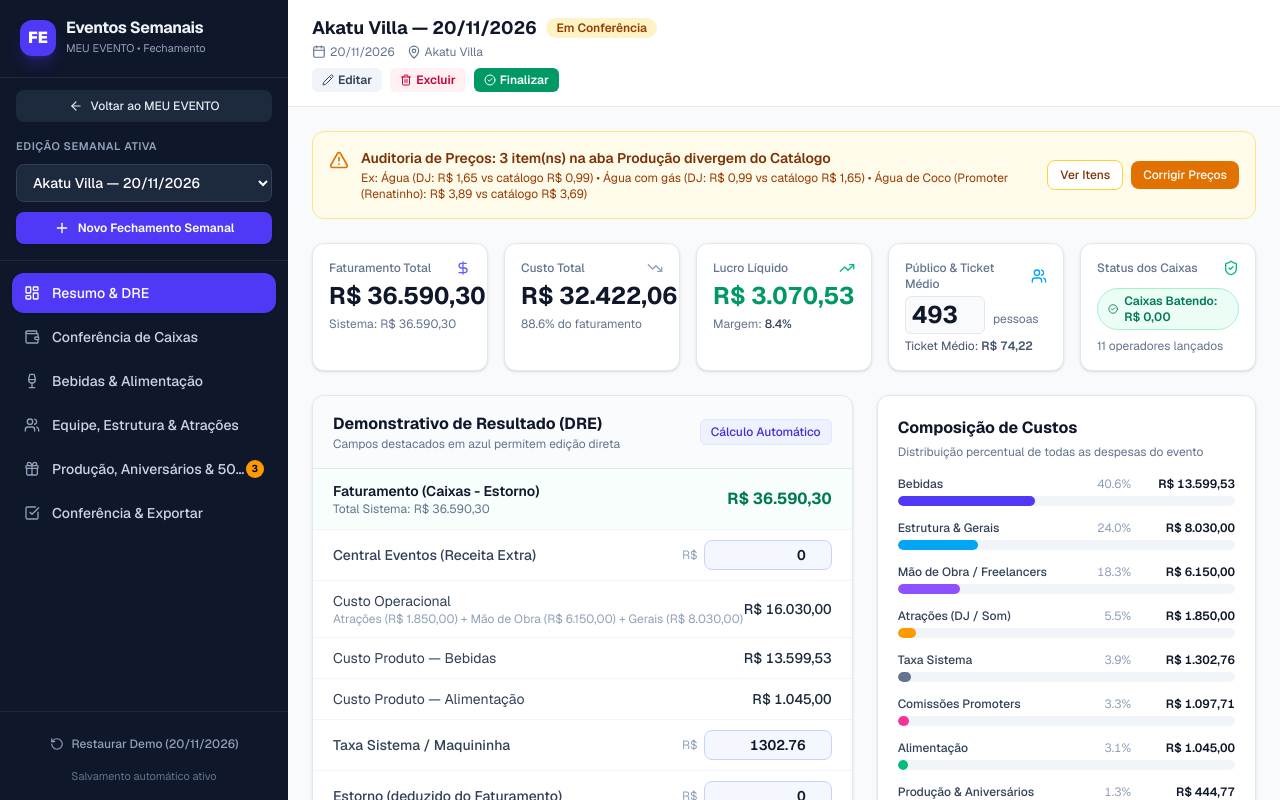
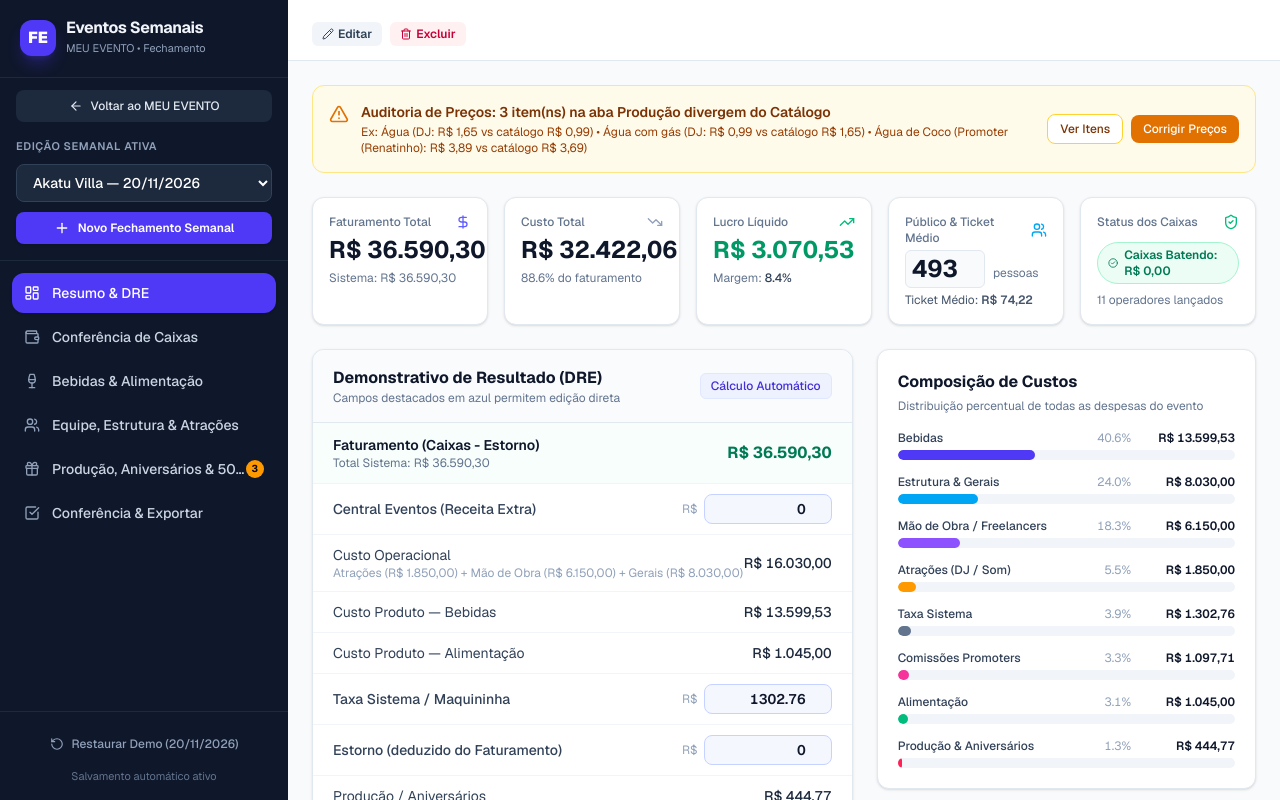
Before and after one commit to thiagomazeo/meu-evento, a Next.js app: page /eventos-semanais in a window 1280 px wide. Shown: the top 800 px of the page. Built offline with nearby package versions, Linux system fonts and the light colour scheme.

Commit message:
Remove botao Finalizar do cabecalho de Eventos Semanais

```diff
--- a/src/app/eventos-semanais/page.tsx
+++ b/src/app/eventos-semanais/page.tsx
@@ -529,16 +529,7 @@ const openEditEventModal = () => {
     showToast(`Fechamento "${activeEvent.name}" excluído.`);
   };
 
-  const handleFinalizeEvent = () => {
-    const isFinalizado = activeEvent.status === 'Finalizado';
-    const nextStatus = isFinalizado ? 'Em Conferência' : 'Finalizado';
-    updateActiveEvent((ev) => ({ ...ev, status: nextStatus }));
-    showToast(
-      isFinalizado
-        ? 'Fechamento reaberto para conferência.'
-        : 'Fechamento salvo e marcado como Finalizado!'
-    );
-  };
+
   const handleFixPriceMismatches = () => {
     const mismatchMap = new Map(metrics.priceMismatches.map((m) => [m.id, m.catalogPrice]));
     updateActiveEvent((ev) => ({
@@ -1718,28 +1709,7 @@ const openEditEventModal = () => {
 
       <div className="flex-1 flex flex-col min-w-0">
         <header className="sticky top-0 z-30 bg-white/90 backdrop-blur border-b border-slate-200 px-4 sm:px-6 py-3.5 flex items-center justify-between gap-4">
-         <div className="min-w-0">
-              <div className="flex items-center gap-2.5 flex-wrap">
-                <h1 className="text-base sm:text-lg font-bold text-slate-900 truncate">{activeEvent.name}</h1>
-                <span
-                  className={`inline-flex items-center gap-1 px-2.5 py-0.5 rounded-full text-xs font-semibold ${
-                    activeEvent.status === 'Finalizado' || activeEvent.status === 'Fechado e Aprovado'
-                      ? 'bg-emerald-100 text-emerald-800'
-                      : 'bg-amber-100 text-amber-800'
-                  }`}
-                >
-                  {activeEvent.status}
-                </span>
-              </div>
-              <div className="flex items-center gap-3 text-xs text-slate-500 mt-0.5">
-                <span className="inline-flex items-center gap-1">
-                  <Calendar className="w-3.5 h-3.5" /> {activeEvent.date.split('-').reverse().join('/')}
-                </span>
-                <span className="inline-flex items-center gap-1">
-                  <MapPin className="w-3.5 h-3.5" /> {activeEvent.venue}
-                </span>
-              </div>
-              <div className="flex items-center gap-2 mt-2 flex-wrap print:hidden">
+        <div className="flex items-center gap-2 mt-2 flex-wrap print:hidden">
                 <button
                   type="button"
                   onClick={openEditEventModal}
@@ -1754,20 +1724,7 @@ const openEditEventModal = () => {
                 >
                   <Trash2 className="w-3 h-3" /> Excluir
                 </button>
-                <button
-                  type="button"
-                  onClick={handleFinalizeEvent}
-                  className={`inline-flex items-center gap-1 px-2.5 py-1 text-xs font-semibold rounded-md transition ${
-                    activeEvent.status === 'Finalizado'
-                      ? 'bg-amber-100 hover:bg-amber-200 text-amber-800'
-                      : 'bg-emerald-600 hover:bg-emerald-700 text-white'
-                  }`}
-                >
-                  <CheckCircle2 className="w-3 h-3" />
-                  {activeEvent.status === 'Finalizado' ? 'Reabrir' : 'Finalizar'}
-                </button>
-              </div>
-            </div>
+              </div>
         </header>
 
         <main className="flex-1 p-4 sm:p-6 max-w-[1440px] w-full mx-auto">
```
